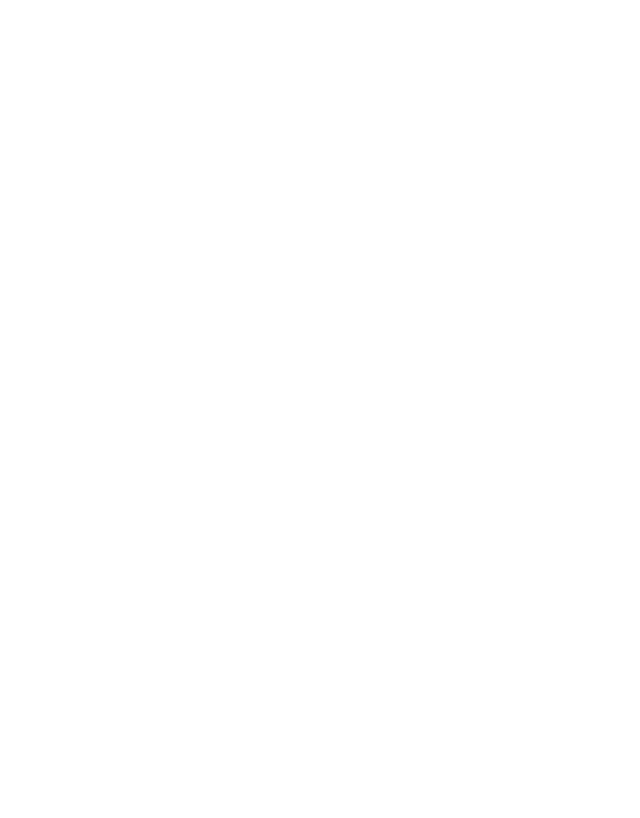
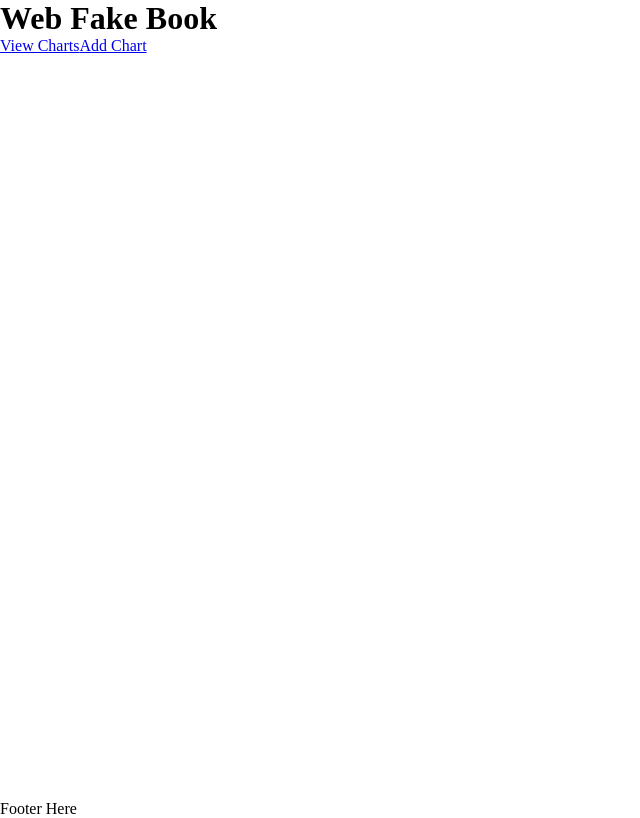
Before and after one commit to seanmcquaid/Web-Fake-Book, a React (Create React App) app in the folder client/: page / in a window 1280 px wide. Shown: the whole page, without its empty margins (0-640 px from the left). Built offline with nearby package versions, Linux system fonts and the light colour scheme.

Commit message:
finished home page

```diff
--- a/client/src/App.tsx
+++ b/client/src/App.tsx
@@ -1,10 +1,19 @@
 import { BrowserRouter, Route } from 'react-router-dom';
+import AddChart from './containers/AddChart';
+import ChartInfo from './containers/ChartInfo';
+import Charts from './containers/Charts';
 import Home from './containers/Home';
+import Layout from './Layout';
 
 const App: React.FC = () => (
-  <BrowserRouter>
-    <Route exact path='/' component={Home} />
-  </BrowserRouter>
+  <Layout>
+    <BrowserRouter>
+      <Route exact path='/' component={Home} />
+      <Route exact path='/addChart' component={AddChart} />
+      <Route exact path='/charts' component={Charts} />
+      <Route exact path='/chartInfo/:id' component={ChartInfo} />
+    </BrowserRouter>
+  </Layout>
 );
 
 export default App;
--- /dev/null
+++ b/client/src/Layout.tsx
@@ -0,0 +1,12 @@
+import styled from 'styled-components';
+
+const Layout: React.FC = ({ children }) => (
+  <>
+    {children}
+    <Footer>Footer Here</Footer>
+  </>
+);
+
+const Footer = styled.footer``;
+
+export default Layout;
--- a/client/src/components/LinkButton.tsx
+++ b/client/src/components/LinkButton.tsx
@@ -2,8 +2,14 @@
 import { Link } from 'react-router-dom';
 import styled from 'styled-components';
 
-const LinkButton: React.FC = memo(() => <StyledLinkButton></StyledLinkButton>);
+type LinkButtonProps = {
+  to: string;
+};
 
-const StyledLinkButton = styled.a``;
+const LinkButton: React.FC<LinkButtonProps> = memo(({ children, to }) => (
+  <StyledLinkButton to={to}>{children}</StyledLinkButton>
+));
+
+const StyledLinkButton = styled(Link)``;
 
 export default LinkButton;
--- a/client/src/containers/Home/index.tsx
+++ b/client/src/containers/Home/index.tsx
@@ -1,7 +1,26 @@
 import styled from 'styled-components';
+import LinkButton from '../../components/LinkButton';
+import H1 from '../../components/Typography/H1';
 
-const Home: React.FC = () => <PageContainer></PageContainer>;
+const Home: React.FC = () => (
+  <PageContainer>
+    <Header>
+      <H1>Web Fake Book</H1>
+    </Header>
+    <Main>
+      <LinkButton to='/charts'>View Charts</LinkButton>
+      <LinkButton to='/addChart'>Add Chart</LinkButton>
+    </Main>
+  </PageContainer>
+);
 
-const PageContainer = styled.div``;
+const PageContainer = styled.div`
+  height: 100%;
+  width: 100%;
+`;
+
+const Header = styled.header``;
+
+const Main = styled.main``;
 
 export default Home;
--- a/client/src/index.tsx
+++ b/client/src/index.tsx
@@ -1,11 +1,27 @@
 import React from 'react';
 import ReactDOM from 'react-dom';
+import { createGlobalStyle } from 'styled-components';
 import App from './App';
 import reportWebVitals from './reportWebVitals';
+
+const GlobalStyles = createGlobalStyle`
+  * {
+    margin: 0;
+    padding: 0;
+  }
+
+  body,
+  html,
+  #root {
+    height: 100%;
+    width: 100%;
+  }
+`;
 
 ReactDOM.render(
   <React.StrictMode>
     <App />
+    <GlobalStyles />
   </React.StrictMode>,
   document.getElementById('root')
 );
```
